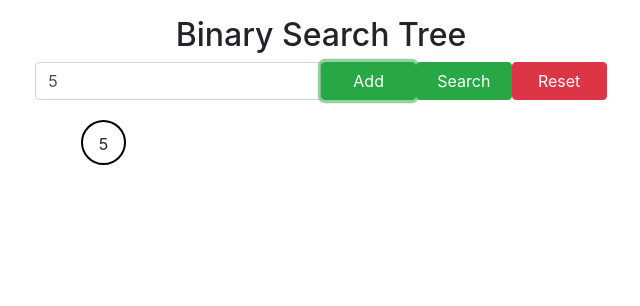
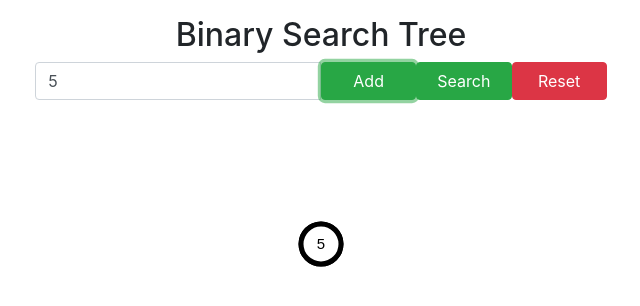
Before and after one commit to Yashwin12/algorithms-visualizer, a React (Create React App) app: page /binary-search-tree in a window 1280 px wide. Both pictures are taken after typing "5" into the empty fields and a click on the button "Add". Shown: the top 306 px of the page, without its empty margins (319-959 px from the left). Built offline with nearby package versions, Linux system fonts and the light colour scheme.

Commit message:
Draws line and Binary tree nodes for BST visualization :horse:

```diff
--- a/public/css/App.css
+++ b/public/css/App.css
@@ -65,33 +65,3 @@ h1{
 table td {
   border-top: none !important;
 }
-
-.circle {
-  height: 45px;
-  width: 45px;
-  /* background-color: #bbb; */
-  border-radius: 100%;
-  display: inline-block;
-  line-height: 45px;
-  text-align: center;
-  border: 2px solid black;
-}
-
-.background {
-  background-color: #BCBCBC;
-  width: 100px;
-  height: 50px;
-  padding: 0;
-  margin: 0
-}
-.line1 {
-  width: 112px;
-  height: 47px;
-  border-bottom: 1px solid red;
-  -webkit-transform:
-      translateY(-20px)
-      translateX(5px)
-      rotate(27deg);
-  position: absolute;
-  /* top: -20px; */
-}
--- a/src/commonUtils/Constants.js
+++ b/src/commonUtils/Constants.js
@@ -11,5 +11,7 @@ export const TOTAL_ARRAY_SIZE = 20;
 export const STARTING_ARRAY_RANGE = 5;
 export const ENDING_ARRAY_RANGE = 999;
 
+export const SECOND_LEVEL_NODE_X_AXIS = 450; // This is used to keep the second level more far away from the root node.
+export const SECOND_LEVEL_NODE_Y_AXIS = 80;
 
 export const DISTANCE_BETWEEN_NODES = 80;
--- a/src/commonUtils/Node.js
+++ b/src/commonUtils/Node.js
@@ -1,111 +1,86 @@
-import React, { Component } from "react";
+import React, { Component, useRef } from "react";
 import shallowCompare from 'react-addons-shallow-compare'; // ES6
 
 
 import * as myConstClass from "../commonUtils/Constants";
 
-class Node extends Component {
+class Node extends React.Component {
     constructor(props) {
         super(props);
         this.state = {
-            rootNodeFound : false
+            rootNodeFound : false,
+            context: null
          };
+        this.canvasRef = React.createRef();
     }
 
     // TODO_YASH: Implement this properly.
-    shouldComponentUpdate(nextProps, nextState) {
+    // shouldComponentUpdate(nextProps, nextState) {
+    //     return shallowCompare(nextProps.tree, this.props.tree);
+    // }
 
-        return shallowCompare(nextProps.tree, this.props.tree);
+    componentDidMount() {
+        this.setState( { context: this.canvasRef.current.getContext('2d') } ) // We would be setting the context once in the state and then refer it elsewhere.
     }
 
     visualizeTree( tree ){
-        return this.preOrderHelperMethod ( tree, [] );
+        this.preOrderHelperMethod ( tree );
     }
 
-    preOrderHelperMethod ( tree, renderedNodes ){
+    preOrderHelperMethod ( tree ){
 
-        renderedNodes.push(
-            <span className = "circle" style = { { position: "absolute", left: tree.xAxis, top: tree.yAxis } }>
-                {tree.value}
-            </span>
-        )
+        this.drawCircle( tree.xAxis, tree.yAxis, tree.value );
 
         if( tree.left != null ){
-            this.preOrderHelperMethod ( tree.left, renderedNodes );
+            this.drawLine( tree.left.xAxis, tree.left.yAxis, tree.left.parentXAxis, tree.left.parentYAxis );
+            this.preOrderHelperMethod ( tree.left );
         }
 
         if( tree.right != null ){
-            this.preOrderHelperMethod ( tree.right, renderedNodes );
+            this.drawLine( tree.right.xAxis, tree.right.yAxis, tree.right.parentXAxis, tree.right.parentYAxis );
+            this.preOrderHelperMethod ( tree.right );
         }
-
-        return renderedNodes;
     }
 
+    drawCircle( xAxis, yAxis, value ){
 
-    // visualizeTree( tree ){
+        var context = this.state.context;
 
-    //     let renderedNodes = [];
+        context.beginPath();
+        context.lineWidth = 5;
 
-    //     let currentNode = tree;
+        // arc( x, y, circle's radius, startingAngle, endingAngle, counterClockWise )
+        context.arc( xAxis, yAxis, 20, 0, 2 * Math.PI, true);
 
-    //     while( currentNode != null && ( currentNode.left != null || currentNode.right != null || this.state.rootNodeFound == false ) ){
-    //         if( currentNode.value != null && this.state.rootNodeFound == false ){
-    //             // First (root) node of the tree, let's welcome him.
-    //             renderedNodes.push(
-    //                 <span className = "circle">
-    //                     {currentNode.value}
-    //                 </span>
-    //             )
-    //             this.setState({ rootNodeFound : true });
-    //         }
+        context.fillStyle = "white";
+        context.fill();
+        context.stroke();
 
-    //         if ( currentNode.left != null ){
+        // ******************* This is for the text inside the circle ****************************
+        context.beginPath()
+        context.font = "15px Arial"
+        context.fillStyle = "black";
+        context.fill();
+        context.textAlign = "center";
+        context.fillText(value, xAxis, yAxis + 5)
+        context.stroke();
+    }
 
-    //             renderedNodes.push(
-    //                 <span>
-    //                     <svg height="400" width="400">
-    //                         <path id="e4" className="ude" d="M243.21275476013105,106.11043191730121L151.78724523986892,143.8895680826988" stroke="#334" stroke-width="3"> </path>  Sorry, your browser does not support inline SVG.
-    //                     </svg>
-    //                     <span className = "circle">
-    //                         {currentNode.left.value}
-    //                     </span>
-    //                 </span>
-    //             )
-    //             // this.visualizeTree( current.left )
-    //         }
+    drawLine( xAxis, yAxis, parentXAxis, parentYAxis ){
 
-    //         if ( currentNode.right != null ){
+        console.table( {xAxis,yAxis,parentXAxis, parentYAxis} );
 
-    //             renderedNodes.push(
-    //                 <span>
-    //                     <svg height="400" width="400">
-    //                         <path id="e4" className="ude" d="M243.21275476013105,106.11043191730121L151.78724523986892,143.8895680826988" stroke="#334" stroke-width="3"> </path>  Sorry, your browser does not support inline SVG.
-    //                     </svg>
-    //                     <span className = "circle">
-    //                         {currentNode.right.value}
-    //                     </span>
-    //                 </span>
-    //             )
-    //         }
+        var context = this.state.context;
 
-    //         // return;
-
-    //     return renderedNodes;
-    //     }
-
-    //     return renderedNodes;
-
-    //     // return(
-    //     //     <div>
-    //     //         <span className = "circle">
-    //     //             {tree.value}
-    //     //         </span>
-
-    //     //     </div>
-
-    //     // );
-
-    // }
+        // Reset the current path
+        context.beginPath();
+        // Staring point (x1,y1)
+        context.moveTo(xAxis,yAxis - 20 );
+        // End point (x2,y2)
+        context.lineTo(parentXAxis - 5, parentYAxis + 20);
+        // Make the line visible
+        context.stroke();
+    }
 
     render() {
         let { tree } = this.props;
@@ -113,11 +88,11 @@ class Node extends Component {
         if( tree == null )
             return;
 
-        console.table({tree});
         return (
-            <div>
-                { this.visualizeTree(tree) }
-            </div>
+            <span>
+                <canvas ref = {this.canvasRef} width={window.screen.width} height={window.screen.height} />
+                { this.state.context != null && this.visualizeTree(tree) }
+            </span>
         );
     }
 }
--- a/src/searchingVisualiser/BinarySearchTree.js
+++ b/src/searchingVisualiser/BinarySearchTree.js
@@ -15,7 +15,7 @@ class BinarySearchTree extends Component {
   addNode(){
     let userInput = parseInt( document.getElementById("userInput").value );
 
-    if( !userInput )
+    if( !userInput && userInput != 0 )
         return;
 
     let tree = this.state.tree;
@@ -28,7 +28,6 @@ class BinarySearchTree extends Component {
         // There is at least one node present, so we can directly call insert method of BST.
         tree.insert(userInput);
     }
-
 
     this.setState( { tree } );
   }
@@ -96,7 +95,7 @@ class BinarySearchTree extends Component {
         {
           tree != null ?
           (
-              <Node className="number-found-msg font-weight-bold" tree = {tree}/>
+            <Node className="number-found-msg font-weight-bold" tree = {tree} />
           ) :
           (
               <label className="number-not-found-msg font-weight-bold">Please enter an element</label>
@@ -133,7 +132,7 @@ class BST {
 
                     if( currentNode.parentXAxis == null || currentNode.parentYAxis == null ){
                       // This would be second level node
-                      currentNode.left = new BST(value, this.xAxis - myConstClass.DISTANCE_BETWEEN_NODES, this.yAxis + myConstClass.DISTANCE_BETWEEN_NODES, this.xAxis, this.yAxis );
+                      currentNode.left = new BST(value, this.xAxis - myConstClass.SECOND_LEVEL_NODE_X_AXIS, this.yAxis + myConstClass.SECOND_LEVEL_NODE_Y_AXIS, this.xAxis, this.yAxis );
                     }
                     else{
                       currentNode.left = new BST(value, currentNode.xAxis - myConstClass.DISTANCE_BETWEEN_NODES, currentNode.yAxis + myConstClass.DISTANCE_BETWEEN_NODES, currentNode.xAxis, currentNode.yAxis );
@@ -151,7 +150,7 @@ class BST {
 
                     if( currentNode.parentXAxis == null || currentNode.parentYAxis == null ){
                       // This would be second level node
-                      currentNode.right = new BST(value, this.xAxis + myConstClass.DISTANCE_BETWEEN_NODES, this.yAxis + myConstClass.DISTANCE_BETWEEN_NODES, this.xAxis, this.yAxis );
+                      currentNode.right = new BST(value, this.xAxis + myConstClass.SECOND_LEVEL_NODE_X_AXIS, this.yAxis + myConstClass.SECOND_LEVEL_NODE_Y_AXIS, this.xAxis, this.yAxis );
                     }
                     else{
                       currentNode.right = new BST(value, currentNode.xAxis + myConstClass.DISTANCE_BETWEEN_NODES, currentNode.yAxis + myConstClass.DISTANCE_BETWEEN_NODES, currentNode.xAxis, currentNode.yAxis );
```
Also changed, not shown: 1 other file (tests, documents, lock files or other folders).
